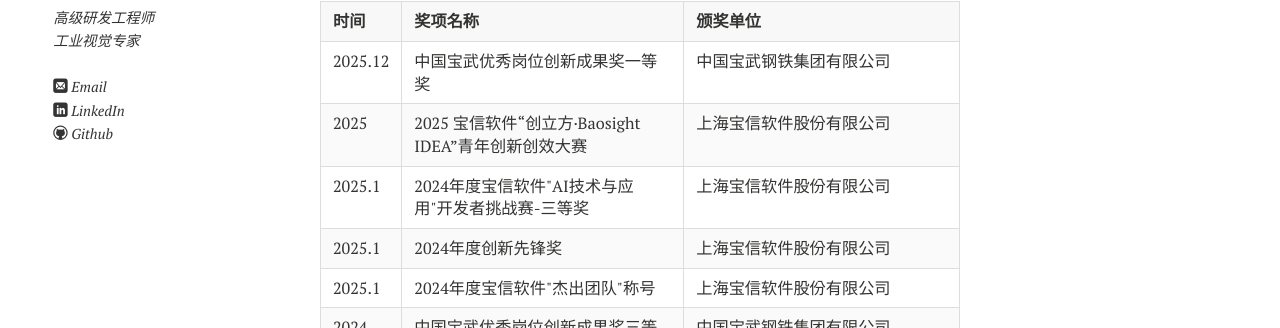
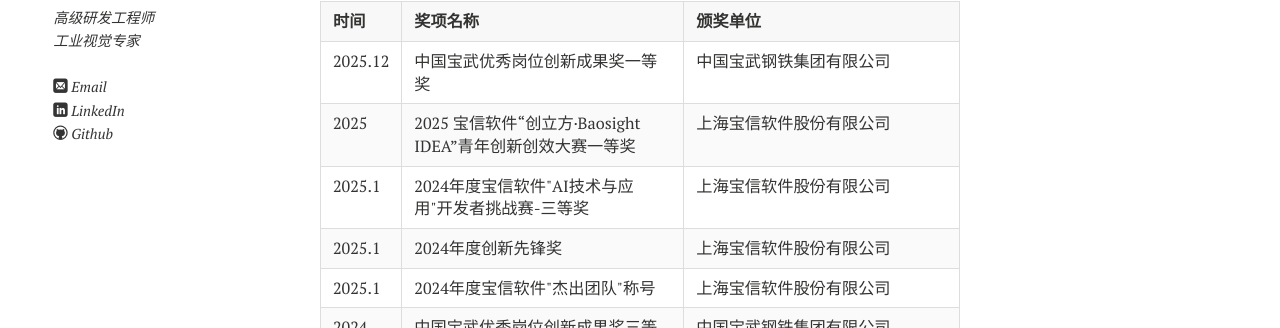
Before and after one commit to ChenjieXu/ChenjieXu.github.io, a Jekyll site: the page built from pages/honors.md, in a window 1280 px wide. Shown: the part 211-539 px from the top of the page. Built offline with Jekyll 4.4.1, drawn with Linux system fonts in a browser that asks for light colours; nearby versions of some CDN libraries.

Commit message:
Clarify the confirmed Baosight IDEA award level
Constraint: First prize confirmed by the profile owner.
Tested: Matching award text in both honors files; git diff --check.
Scope-risk: narrow

```diff
--- a/pages/honors.md
+++ b/pages/honors.md
@@ -23,7 +23,7 @@
 </tr>
 <tr>
 <td>2025</td>
-<td>2025 宝信软件“创立方·Baosight IDEA”青年创新创效大赛</td>
+<td>2025 宝信软件“创立方·Baosight IDEA”青年创新创效大赛一等奖</td>
 <td>上海宝信软件股份有限公司</td>
 </tr>
 <tr>
```
Also changed, not shown: docs/honors.md (+1 -1 lines).
